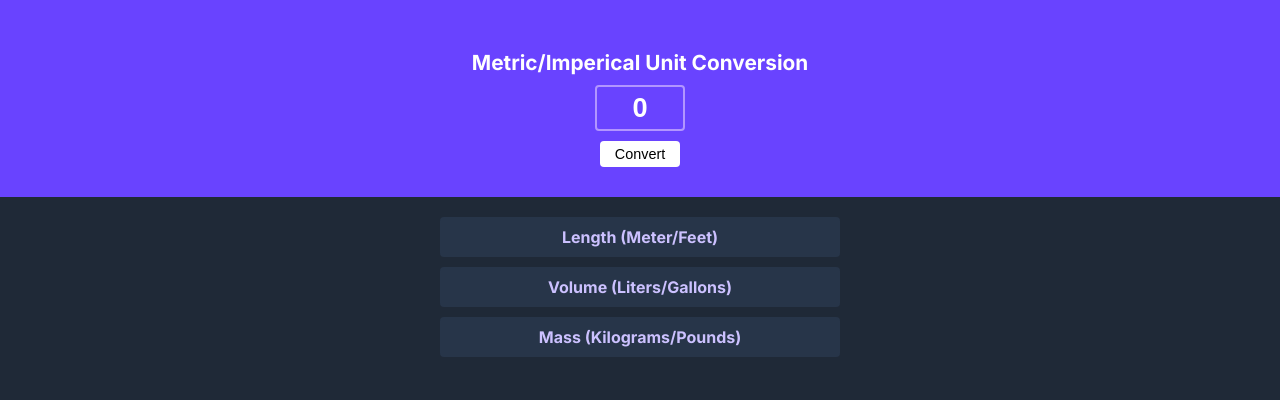
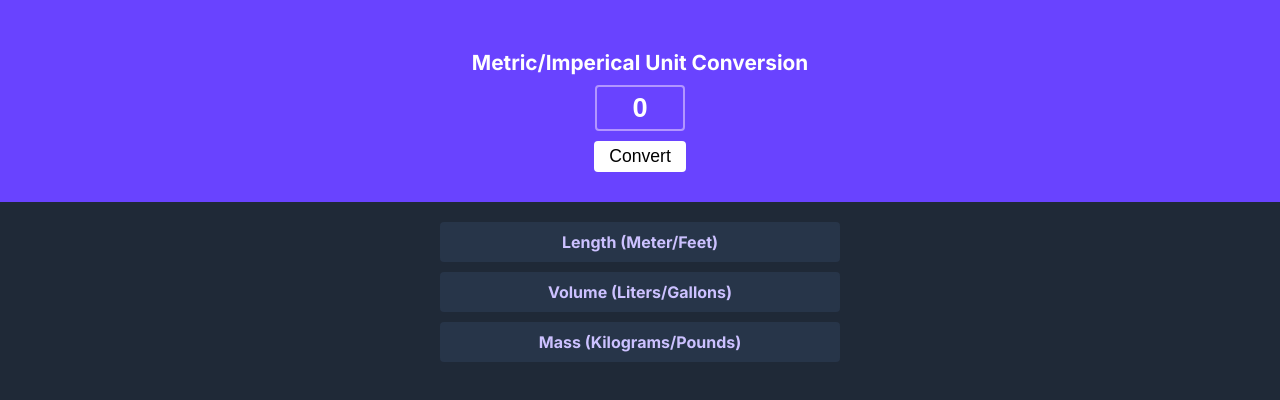
Before and after one commit to theuzomavictor/unit-converter, a plain HTML site: page index.html in a window 1280 px wide. Drawn offline with Linux system fonts and the light colour scheme.

Commit message:
Modify button element
Modify button element to aligh properly with input field
to create some sort of alignment

```diff
--- a/styles.css
+++ b/styles.css
@@ -52,7 +52,7 @@ p {
     background-color: #FFFFFF;
     margin: 0px 10px 20px;
     padding: 5px 15px;
-    font-size: .9rem;
+    font-size: 1.1rem;
     border: 0;
     border-radius: 4px;
 
```
